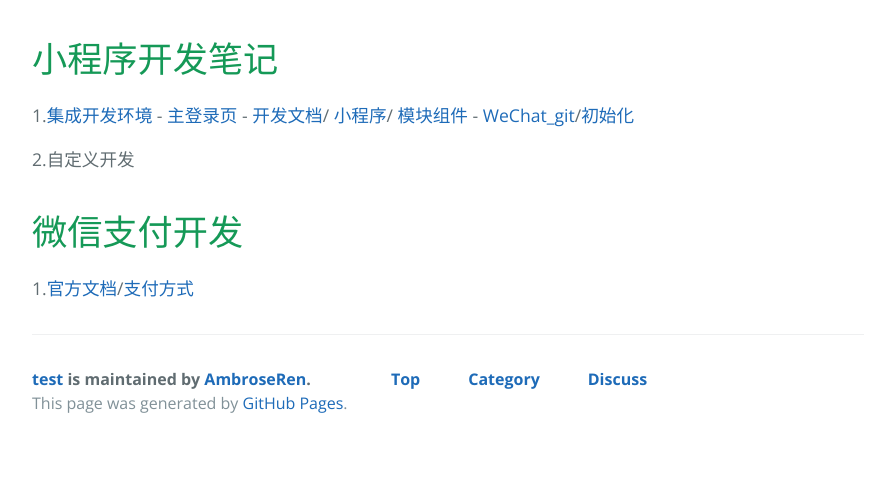
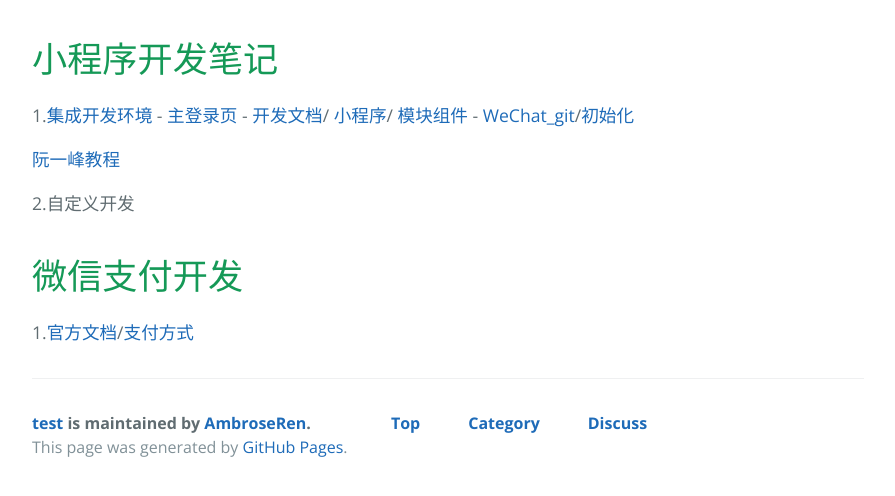
Before and after one commit to AmbroseRen/test, a Jekyll site: the page built from Web/WeChat/index.md, in a window 1280 px wide. Shown: the top 496 px of the page, without its empty margins (192-1087 px from the left). Built offline with Jekyll 4.4.1, drawn with Linux system fonts in a browser that asks for light colours; our own code applies the rules of GitHub Pages for plain Markdown files; the repository's description, which GitHub fills in, is left out.

Commit message:
Update index.md

```diff
--- a/Web/WeChat/index.md
+++ b/Web/WeChat/index.md
@@ -6,6 +6,8 @@
 [模块组件](https://developers.weixin.qq.com/miniprogram/dev/framework/MINA.html) -
 [WeChat_git](https://git.weixin.qq.com/)/[初始化](https://git.weixin.qq.com/users/perfect_information)
 
+[阮一峰教程](https://www.ruanyifeng.com/blog/2020/10/wechat-miniprogram-tutorial-part-one.html)
+
 2.自定义开发
 
 # 微信支付开发
```
